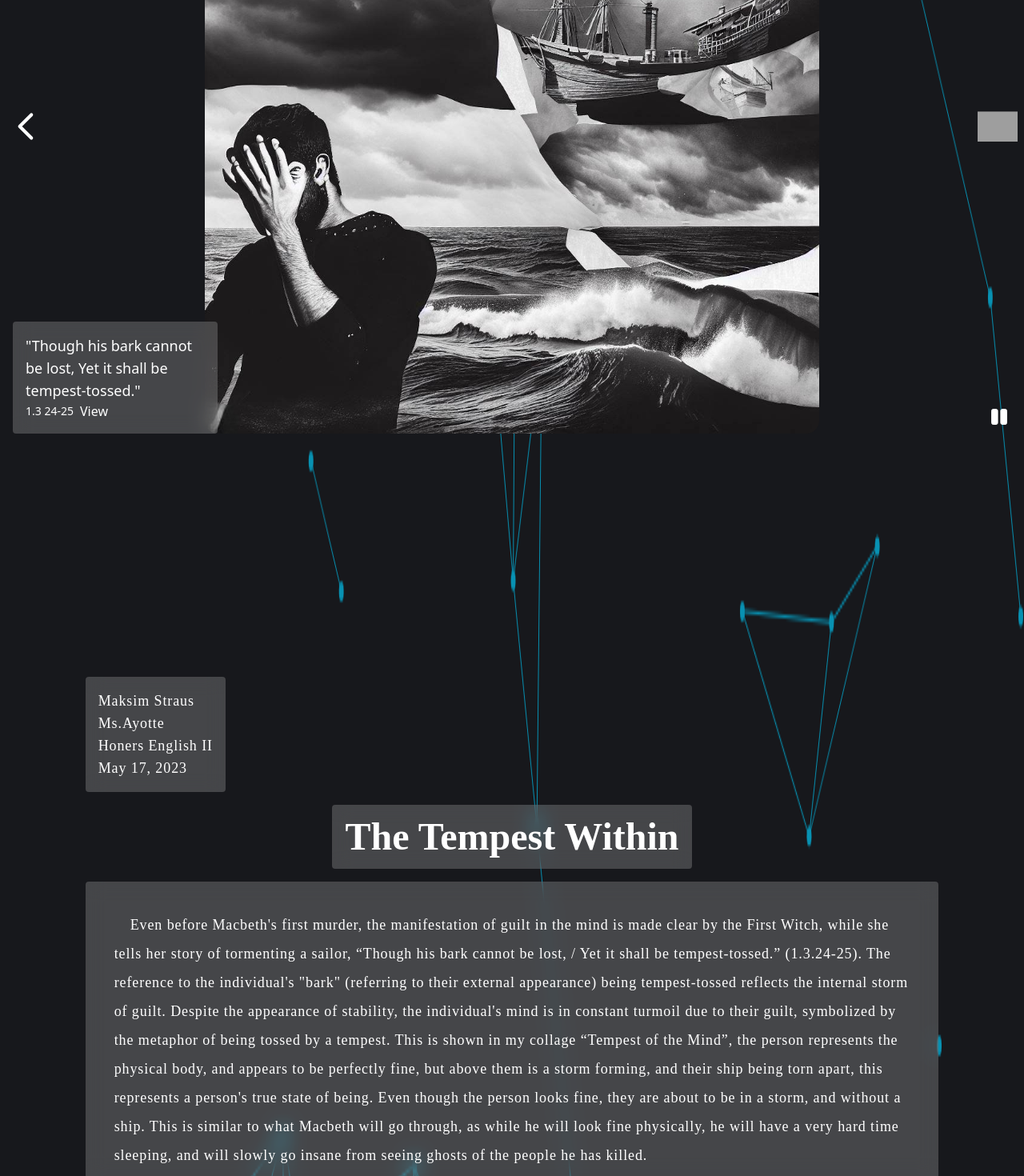
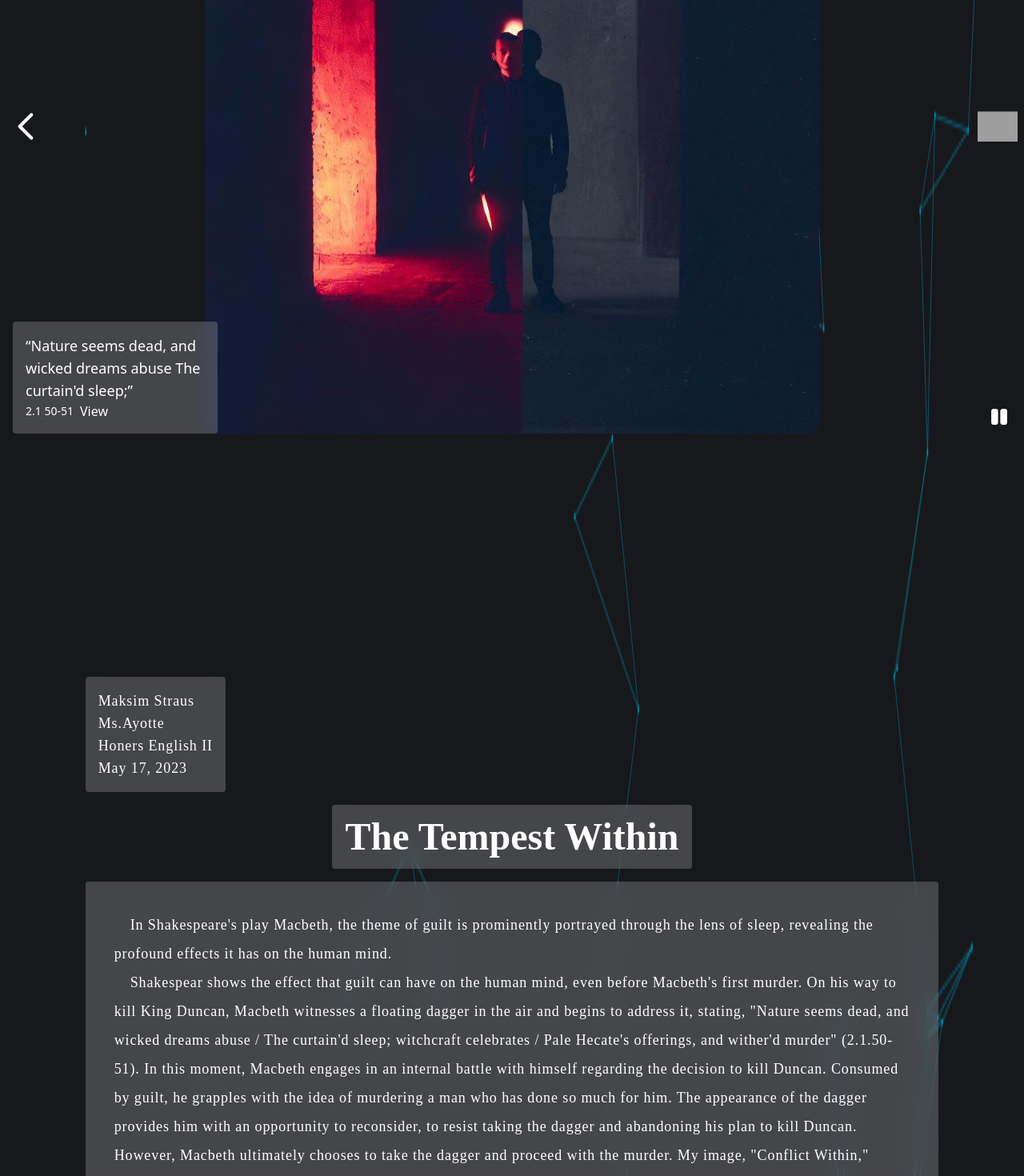
Before and after one commit to cqb13/macbeth-motif, a Next.js app: page / in a window 1280 px wide. Shown: the part 1330-2800 px from the top of the page at 80% size. Built offline with nearby package versions, Linux system fonts and the light colour scheme; grey boxes are pictures that could not be loaded.

Commit message:
Changed name & finished essay

```diff
--- a/components/essay.tsx
+++ b/components/essay.tsx
@@ -2,104 +2,122 @@ const Essay = () => {
   return (
     <article className="text-white">
       <span className="block indent-5 leading-loose">
-        Even before Macbeth's first murder, the manifestation of guilt in the
-        mind is made clear by the First Witch, while she tells her story of
-        tormenting a sailor, {" "}
-        <span className="duration-150 rounded-md" id="q1">
-          “Though his bark cannot be lost, / Yet it shall be tempest-tossed.”
-          (1.3.24-25).
-        </span>{" "}
-        The reference to the individual's "bark" (referring to their external
-        appearance) being tempest-tossed reflects the internal storm of guilt.
-        Despite the appearance of stability, the individual's mind is in
-        constant turmoil due to their guilt, symbolized by the metaphor of being
-        tossed by a tempest. This is shown in my collage “Tempest of the Mind”,
-        the person represents the physical body, and appears to be perfectly
-        fine, but above them is a storm forming, and their ship being torn
-        apart, this represents a person's true state of being. Even though the
-        person looks fine, they are about to be in a storm, and without a ship.
-        This is similar to what Macbeth will go through, as while he will look
-        fine physically, he will have a very hard time sleeping, and will slowly
-        go insane from seeing ghosts of the people he has killed.
+        In Shakespeare's play Macbeth, the theme of guilt is prominently
+        portrayed through the lens of sleep, revealing the profound effects it
+        has on the human mind.
       </span>
       <span className="block indent-5 leading-loose">
-        Guilt's effect on Macbeth's mind becomes clear after He
-        kills King Duncan, he immediately begins to torment himself over the
-        murder. While on his way to meet up with Lady Macbeth, he begins to hear
-        a voice, and he recounts what it says to Lady Macbeth.{" "}
+        Shakespear shows the effect that guilt can have on the human mind, even
+        before Macbeth's first murder. On his way to kill King Duncan, Macbeth
+        witnesses a floating dagger in the air and begins to address it,
+        stating, {" "}
+        <span className="duration-150 rounded-md" id="q1">
+          "Nature seems dead, and wicked dreams abuse / The curtain'd sleep;
+          witchcraft celebrates / Pale Hecate's offerings, and wither'd murder"
+          (2.1.50-51).
+        </span>{" "}
+        In this moment, Macbeth engages in an internal battle with himself
+        regarding the decision to kill Duncan. Consumed by guilt, he grapples
+        with the idea of murdering a man who has done so much for him. The
+        appearance of the dagger provides him with an opportunity to reconsider,
+        to resist taking the dagger and abandoning his plan to kill Duncan.
+        However, Macbeth ultimately chooses to take the dagger and proceed with
+        the murder. My image, "Conflict Within," portrays the struggle within
+        Macbeth. The image depicts a dark hallway, with one half bathed in red
+        light representing the dark path Macbeth can choose to take, and the
+        other half tinted white symbolizing the path of goodness he could remain
+        on. At the border between the two halves stand two figures: Macbeth. One
+        figure is more prominent, shaded in red and holding a dagger,
+        representing the evil path he is inclined to follow. The other figure is
+        black, lacking detail and fading away, representing the past Macbeth.
+        This fading figure signifies the potential loss of his virtuous self as
+        he descends further into darkness.
+      </span>
+      <span className="block indent-5 leading-loose">
+        The impact of guilt on Macbeth's mind becomes evident after he murders
+        King Duncan. Immediately after the deed, he torments himself over the
+        act. While on his way to meet Lady Macbeth, he begins to hear a voice
+        and recounts it to her,{" "}
         <span className="duration-150 rounded-md" id="q2">
           “‘Sleep no more!’ to all the house; ‘Glamis hath murdered sleep, and
           therefore Cawdor shall sleep no more, Macbeth shall sleep no more.’”
           (2.2.44-46).
         </span>{" "}
-        This voice is not real, only Macbeth can hear it, the voice crying
-        “Sleep no more”, is a manifestation of the guilt that Macbeth is
-        feeling, he is so guilty that he is punishing himself for what he has
-        done to the king, he is hallucinating a voice telling him that he will
-        no longer be able to sleep for his actions. This moment is depicted in
-        my image “No Sleep”. In the center of the frame is Macbeth, and all
-        around him, is more of himself, at night, wide awake in various forms of
-        torment from his lack of sleep. Macbeth confirms the effects that guilt
-        is having on his mental state, in a conversation with Lady Macbeth,{" "}
+        This voice is a manifestation of Macbeth's guilt, as only he can hear
+        it. The voice crying "Sleep no more" punishes him for his actions,
+        indicating his guilt and suggesting he will be plagued by sleeplessness
+        as a result of the murder. I depicted this in my image, "No Sleep." In
+        the center, Macbeth is surrounded by various forms of himself, wide
+        awake and tormented throughout the night. The image symbolizes the
+        consequences of Macbeth's guilt on his mental state. Macbeth reinforces
+        the effects guilt has on him in a conversation with Lady Macbeth, {" "}
         <span className="duration-150 rounded-md" id="q3">
           “Ere we will eat our meal in fear and sleep / In the affliction of
           these terrible dreams” (3.2.18-19).
         </span>{" "}
-        Macbeth is expressing fear and tormenting his feelings, he and Lady
-        Macbeth have just killed Duncan, and Macbeth has just given the order to
-        kill Banquo, his best friend. He is now always afraid that people may
-        learn of the murder he committed, and his dreams are filled with the
-        horrors of his murders. The fear and torment that comes with guilt is
-        made clear in my image “Torment of the Mind”, it demonstrates this by
-        showing Macbeth and Lady Macbeth in the top right, with scared somber
-        expressing, and around them are symbols for what they have done,
-        Banquo's skull, and Lady Macbeth standing over the dead Duncan in his
-        bed, while she is hiding the murder, those parts of the college are
-        filled with a red tone, and surrounded by fire to show the evil in the
-        moment, and Macbeth and Lady Macbeth are in gray, to show the torment
-        and fear that they are experiencing.
+        Macbeth expresses the fear and torment he experiences. Having killed
+        Duncan and given the order to kill his best friend, Banquo, Macbeth
+        lives in constant fear of exposure, resulting in terrifying dreams
+        haunted by his crimes. The fear and torment that accompany guilt are
+        depicted in my image "Torment of Mind." It portrays Macbeth and Lady
+        Macbeth in the top right corner, their expressions filled with fear and
+        sorrow. Surrounding them are symbols of their deeds: Banquo's skull and
+        Lady Macbeth standing over the dead Duncan in his bed. These elements,
+        highlighted with a red tone and surrounded by fire, represent the evil
+        of the moment. Macbeth and Lady Macbeth are depicted in gray, reflecting
+        the torment and fear they experience. Overall, Macbeth's guilt takes a
+        toll on his mental state, leading to hallucinations, sleeplessness, and
+        torment.
       </span>
       <span className="block indent-5 leading-loose">
-        In the end, Guilt forces Macbeth to go into denial, after the feast,
-        Macbeth opens up about his troubles to Lady Macbeth. He has just seen
-        Banquo’s ghost, and sends everyone away after he has a bit of breakdown
-        during the feast, he is then confronted by Lady Macbeth about his
-        actions that night, to whom he says, {" "}
+        In the end, Guilt forces Macbeth to go into denial. After the feast,
+        Macbeth opens up about his troubles to Lady Macbeth, having just seen
+        Banquo's ghost. He sends everyone away, experiencing a breakdown during
+        the feast. Lady Macbeth confronts him about his actions that night, to
+        which he responds, {" "}
         <span className="duration-150 rounded-md" id="q4">
           “Come, we'll to sleep. My strange and self-abuse / Is the initiate
           fear that wants hard use: / We are yet but young in deed”
           (3.4.144-145).
         </span>{" "}
-        Macbeth's guilt is causing him to go into denial from his terrible
-        actions. He knows it was wrong murdering Banquo, and now he is
-        subconsciously punishing himself for it, by having Banquo's ghost
-        torment him. But despite all of these visions, he does not accept that
-        his actions were wrong, instead he says that he should sleep, showing
-        that he wants to hide from his guilt and regret, and hoping that it will
-        go away in time. I show this in my image “Strange Visions”, by having
-        Macbeth, in the center of the image, holding his head in, and facing the
-        floor, with an expression of torment on his face, while he is surrounded
-        by ghosts. My image shows how Macbeth is trying to hide from his
-        actions. Once again, Macbeth's guilt forces him to go into denial of the
-        reality of his situation, when he is being told prophecies from the
-        apparitions that the witches summon, he is told earlier in the play,
-        that Banquo’s children will be King after him, but he is told by the
-        apparition that he can't be killed by anyone born of a women. Macbeth
-        chooses to ignore the obvious contradiction between these two
-        prophecies, and says {" "}
+        Macbeth's guilt causes him to deny his terrible actions. Although he
+        knows that murdering Banquo was wrong, he subconsciously punishes
+        himself by being tormented by Banquo's ghost. Despite these haunting
+        visions, he refuses to accept the wrongdoing and instead seeks solace in
+        sleep, hoping that his guilt and regret will eventually fade away. To
+        depict Macbeth's attempt to hide from his actions, my image titled
+        "Strange Visions" portrays Macbeth at the center, holding his head and
+        facing the floor with a tormented expression. Surrounding him are
+        ghosts, representing his inner turmoil. This image serves as a visual
+        representation of Macbeth's desire to conceal his guilt. Once again,
+        Macbeth's guilt compels him to deny the reality of his situation. When
+        the witches summon apparitions to deliver prophecies, Macbeth is told
+        earlier in the play that Banquo's children will be kings, yet he is also
+        told that he cannot be killed by anyone born of a woman. Despite the
+        obvious contradiction between these two prophecies, Macbeth chooses to
+        disregard it, declaring,{" "}
         <span className="indent-0 duration-150 rounded-md" id="q5">
           “Sleep in spite of thunder” (4.1.108).
         </span>{" "}
-        Macbeth is saying that despite everything that is predicted to happen to
-        him, and everything that he has already done, he will ignore it all and
-        “sleep”. I show this in my college, by showing Macbeth in the center of
-        the frame sleeping. Below Macbeth is Banquo, from the movie dead on the
-        train, and to the left of that is Banquo dead from the play. Above
-        Macbeth is Duncan, killed in his sleep, to the left of Duncan, is
-        Macduff, who is not dead, but who Macbeth wants to kill. The entire
-        image is tinted red, to show the evil of Macbeth's actions, and Macbeth
-        sleeping represents him trying to ignore everything evil that he has
-        done.
+        By using this phrase, Macbeth indicates his determination to ignore the
+        consequences of his actions and continue living in denial. In the image
+        I have created, Macbeth lies at the center, sleeping. Below him is
+        Banquo, depicted as dead on the train, while Banquo's deceased form from
+        the play is positioned to the left. Above Macbeth, Duncan, killed in his
+        sleep, is shown, and to the left of Duncan is Macduff, whom Macbeth
+        intends to kill. The entire image is tinged with red, symbolizing the
+        evil nature of Macbeth's actions. Macbeth sleeping represents his
+        attempt to avoid confronting the darkness he has unleashed.
+      </span>
+      <span className="block indent-5 leading-loose">
+        Shakespeare utilizes sleep to illustrate the impact of guilt on the
+        human mind. Through Macbeth's journey, we witness the gradual unraveling
+        of his sanity as he grapples with the consequences of his heinous
+        actions. The portrayal of hallucinations, sleeplessness, and his
+        desperate attempt to find refuge in sleep serves as a reminder of the
+        destructive power of guilt, ultimately leaving us with a profound
+        understanding of the torment that guilt can inflict upon the human
+        psyche.
       </span>
     </article>
   );
--- a/components/particleBackgroundWrapper.tsx
+++ b/components/particleBackgroundWrapper.tsx
@@ -16,7 +16,7 @@ const ParticleBackgroundWrapper = ({ children }: { children: React.ReactNode })
     const createParticles = () => {
       particles = [];
 
-      const numParticles = 50;
+      const numParticles =70;
 
       for (let i = 0; i < numParticles; i++) {
         particles.push(new Particle(canvas.width, canvas.height));
@@ -34,10 +34,10 @@ const ParticleBackgroundWrapper = ({ children }: { children: React.ReactNode })
       constructor(width: number, height: number) {
         this.x = Math.random() * width;
         this.y = Math.random() * height;
-        this.radius = 3;
+        this.radius = 1;
         this.color = '#0891b2';
-        this.speedX = Math.random() - 0.5;
-        this.speedY = Math.random() - 0.5;
+        this.speedX = Math.random() - 0.2;
+        this.speedY = Math.random() - 0.3;
       }
 
       draw() {
@@ -80,10 +80,11 @@ const ParticleBackgroundWrapper = ({ children }: { children: React.ReactNode })
             (particles[i].x - particles[j].x) ** 2 + (particles[i].y - particles[j].y) ** 2
           );
 
-          if (distance < 150) {
+          if (distance < 100) {
             ctx.beginPath();
             ctx.moveTo(particles[i].x, particles[i].y);
             ctx.lineTo(particles[j].x, particles[j].y);
+            ctx.lineWidth = 0.5;
             ctx.strokeStyle = '#0891b2';
             ctx.stroke();
           }
@@ -116,7 +117,7 @@ const ParticleBackgroundWrapper = ({ children }: { children: React.ReactNode })
 
   return (
     <div className="relative">
-      <canvas ref={canvasRef} className="absolute top-0 left-0 w-full h-full -z-10"></canvas>
+      <canvas ref={canvasRef} className="absolute top-0 left-0 w-screen h-full -z-10"></canvas>
       {children}
     </div>
   );
--- a/lib/data/ImageSlides.ts
+++ b/lib/data/ImageSlides.ts
@@ -2,20 +2,12 @@ import ImageSlide from "../types/ImageSlide";
 
 const ImageSlides: ImageSlide[] = [
   {
-    name: "Tempest of the Mind",
+    name: "Conflict Within",
     quote:
-      '"Though his bark cannot be lost, Yet it shall be tempest-tossed."',
-    location: "1.3 24-25",
-    image: "/TempestOfTheMind.jpg",
+      '“Nature seems dead, and wicked dreams abuse The curtain\'d sleep;”',
+    location: "2.1 50-51",
+    image: "/ConflictWithin.jpg",
     inText: "q1"
-  },
-  {
-    name: "Cursed Thoughts",
-    quote:
-      "“There's husbandry in heaven; Their candles are all out. Take thee that too. A heavy summons lies like lead upon me, And yet I would not sleep: merciful powers, Restrain in me the cursed thoughts that nature Gives way to in repose!”",
-    location: "2.1 5-10",
-    image: "/CursedThoughts.jpg",
-    inText: ""
   },
   {
     name: "No Sleep",
@@ -26,7 +18,7 @@ const ImageSlides: ImageSlide[] = [
     inText: "q2"
   },
   {
-    name: "Torment of the Mind",
+    name: "Torment of Mind",
     quote:
       "“Ere we will eat our meal in fear and sleep In the affliction of these terrible dreams.”",
     location: "3.2, 18-19",
--- a/pages/_document.tsx
+++ b/pages/_document.tsx
@@ -2,9 +2,9 @@ import Document, { Head, Html, Main, NextScript } from "next/document";
 
 class MyDocument extends Document {
   render() {
-    let description = "Learn all about sleep in Macbeth.";
-    let sitename = "Macbeth Motif";
-    let title = "Macbeth Motif";
+    let description = "Learn how the effect of guilt on the human mind is depicted through sleep, in shakespeare's play Macbeth";
+    let sitename = "Macbeth's Torment";
+    let title = "Macbeth's Torment";
 
     return (
       <Html lang="en">
--- a/pages/index.tsx
+++ b/pages/index.tsx
@@ -8,10 +8,10 @@ import Image from "next/image";
 
 const Home: NextPage = () => {
   return (
-    <Layout title="Macbeth Motif">
+    <Layout title="Macbeth's Torment">
       <div className="flex mx-auto flex-col items-center justify-center min-h-screen">
         <section className="w-screen h-screen flex flex-col justify-center items-center text-center gap-10 bg-hero-pattern bg-cover bg-center">
-          <h1 className="text-7xl font-bold">Macbeth Motif</h1>
+          <h1 className="text-7xl font-bold">Macbeth's Torment</h1>
           <a
             href="#slides"
             className="animate-bounce flex flex-col items-center w-fit justify-center hover:tracking-wide hover:text-cyan-600 duration-150"
```
Also changed, not shown: public/ConflictWithin.jpg (added).
